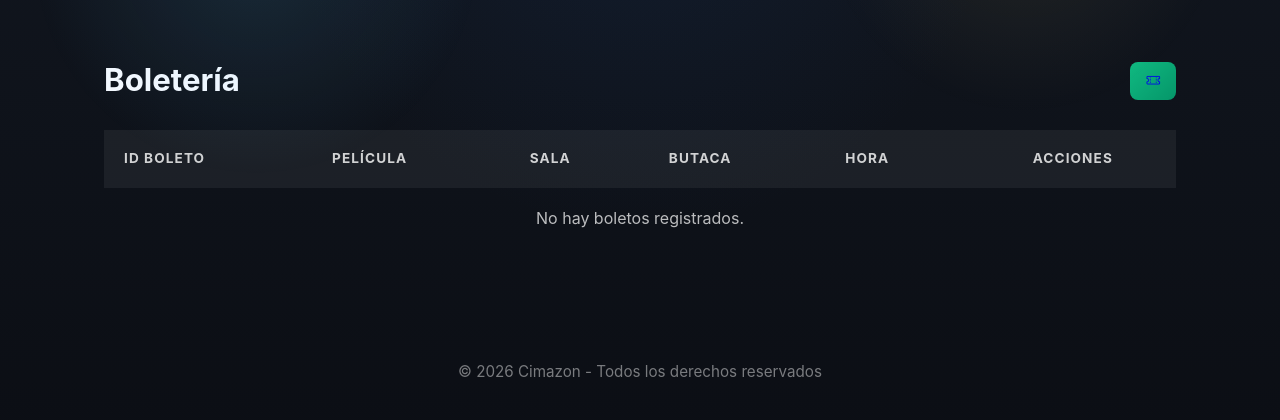
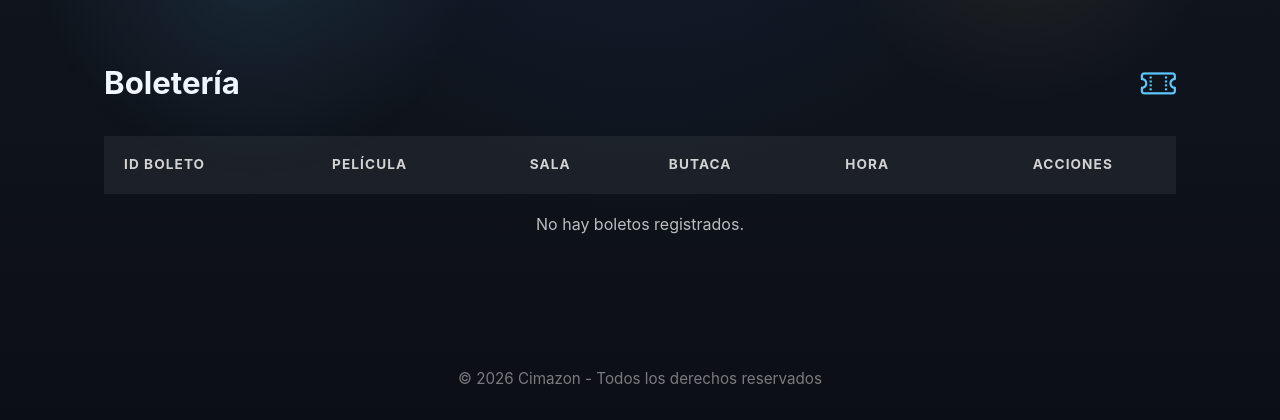
Before and after one commit to MilenaFoyainChico02/2526_desarrollo_web, a Flask app: page /boleteria in a window 1280 px wide. Shown: the part 129-549 px from the top of the page. Run offline with Flask 3, Linux system fonts and the light colour scheme; data that the repository does not hold is empty.

Commit message:
proyecto

```diff
--- a/proyecto/static/styles.css
+++ b/proyecto/static/styles.css
@@ -596,3 +596,23 @@ nav a.btn-login:hover {
     transform: scale(1.2);
     color: #ffffff !important;
 }
+
+
+.btn-new-icon {
+    background: none;
+    border: none;
+    padding: 0;
+    color: var(--accent);
+    font-size: 2.2rem;
+    cursor: pointer;
+    text-decoration: none;
+    display: inline-flex;
+    align-items: center;
+    transition: transform 0.2s ease, color 0.2s ease, text-shadow 0.2s ease;
+}
+
+.btn-new-icon:hover {
+    color: #ffffff;
+    transform: scale(1.15);
+    text-shadow: 0 0 15px rgba(93, 199, 255, 0.6);
+}
--- a/proyecto/templates/boleteria.html
+++ b/proyecto/templates/boleteria.html
@@ -6,7 +6,7 @@
     <section class="card">
         <div class="card-header">
             <h2>Boletería</h2>
-            <a href="{{ url_for('boleteria_nuevo') }}" class="btn-guardar">
+            <a href="{{ url_for('boleteria_nuevo') }}" class="btn-new-icon">
                 <i class="bi bi-ticket-perforated"></i>
             </a>
         </div>
--- a/proyecto/templates/cartelera.html
+++ b/proyecto/templates/cartelera.html
@@ -6,7 +6,7 @@
     <section class="card">
         <div class="card-header">
             <h2>Lista de funciones</h2>
-            <a href="{{url_for('cartelera_nuevo')}}" class="btn-guardar" style="width: auto;">
+            <a href="{{url_for('cartelera_nuevo')}}" class="btn-new-icon" style="width: auto;">
                 <i class="bi bi-plus-circle"></i>
             </a>
         </div>
--- a/proyecto/templates/funciones.html
+++ b/proyecto/templates/funciones.html
@@ -6,7 +6,7 @@
     <section class="card">
         <div class="card-header">
             <h2>Funciones</h2>
-            <a href="{{ url_for('funciones_nuevo') }}" class="btn-guardar", style="width: auto;">
+            <a href="{{ url_for('funciones_nuevo') }}" class="btn-new-icon", style="width: auto;">
                 <i class="bi bi-plus-circle"></i>
             </a>
         </div>
```
